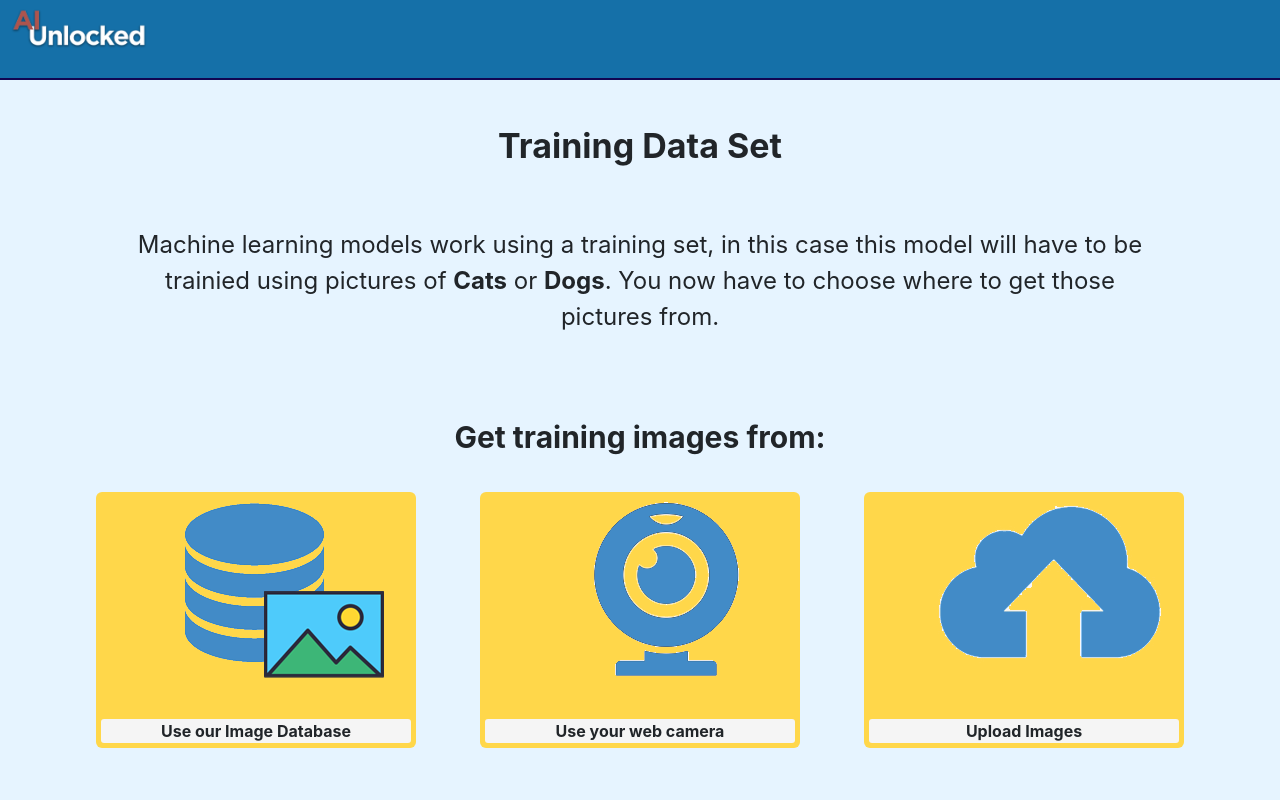
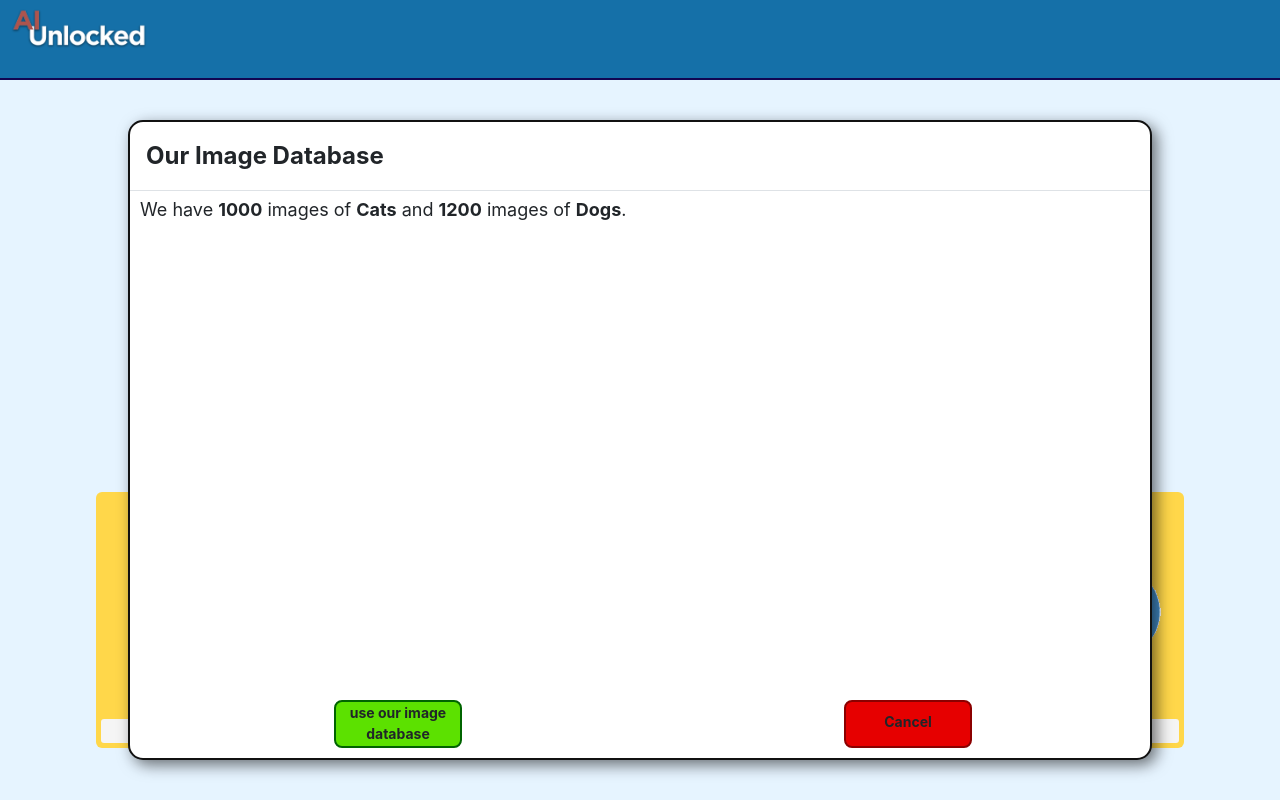
Before and after one commit to radu-filipescu/AIUnlocked---frontend, an Angular app in the folder ClientApp/: page /import-training-data in a window 1280 px wide. Built offline with nearby package versions, Linux system fonts and the light colour scheme.

Commit message:
done using our database modal

```diff
--- a/ClientApp/src/app/app.module.ts
+++ b/ClientApp/src/app/app.module.ts
@@ -8,12 +8,14 @@ import { AppComponent } from './app.component';
 import { AppBackgroundComponent } from './app-background/app-background.component';
 import { ImportTrainingDataPageComponent } from './import-training-data/import-training-data-page/import-training-data-page.component';
 import { AppRoutingModule } from './app-routing.module';
+import { ImportFromDatabaseModalComponent } from './import-training-data/import-from-database-modal/import-from-database-modal.component';
 
 @NgModule({
   declarations: [
     AppComponent,
     AppBackgroundComponent,
-    ImportTrainingDataPageComponent
+    ImportTrainingDataPageComponent,
+    ImportFromDatabaseModalComponent
   ],
   imports: [
     BrowserModule.withServerTransition({ appId: 'ng-cli-universal' }),
--- a/ClientApp/src/app/global-services/global-service.service.ts
+++ b/ClientApp/src/app/global-services/global-service.service.ts
@@ -1,3 +1,4 @@
+import { HttpClient } from '@angular/common/http';
 import { Injectable } from '@angular/core';
 
 @Injectable({
@@ -7,5 +8,11 @@ export class GlobalServiceService {
   static userClass1: string = "Cats";
   static userClass2: string = "Dogs";
 
-  constructor() { }
+  backendUrl: string = "http://localhost:";
+
+  constructor(public httpClient: HttpClient) { }
+
+  databaseResultCount(label: string) {
+    //return this.httpClient.get(this.backendUrl, )
+  }
 }
--- /dev/null
+++ b/ClientApp/src/app/import-training-data/import-from-database-modal/import-from-database-modal.component.css
@@ -0,0 +1,56 @@
+.wrapper {
+  width: 80vw;
+  height: 80vh;
+  position: absolute;
+  top: 5vh;
+  left: 10vw;
+  background: white;
+  border-radius: 15px;
+  border: 2px solid #111111;
+  -webkit-box-shadow: 5px 5px 15px 0px rgba(0,0,0,0.55);
+  box-shadow: 5px 5px 15px 0px rgba(0,0,0,0.55);
+}
+
+.modal-header {
+    width: 100%;
+    text-align: center;
+    font-weight: bold;
+    font-size: 24px;
+}
+
+.search-results {
+    width: 100%;
+    font-size: 18px;
+    padding-left: 10px;
+    padding-top: 5px;
+}
+
+.modal-button {
+  position: absolute;
+  height: 6vh;
+  width: 10vw;
+  border-radius: 8px;
+  bottom: 10px;
+  font-size: 14px;
+  font-weight: bold;
+  text-align: center;
+}
+
+.modal-button:hover {
+  cursor: pointer;
+  -webkit-box-shadow: 5px 5px 10px 0px rgba(0,0,0,0.55);
+  box-shadow: 5px 5px 10px 0px rgba(0,0,0,0.55);
+}
+
+.cancel-button {
+  border: 2px solid darkred;
+  background-color: #e60000;
+  left: 70%;
+  line-height: 5vh;
+}
+
+.accept-button {
+  border: 2px solid darkgreen;
+  background-color: #5ce100;
+  left: 20%;
+}
--- /dev/null
+++ b/ClientApp/src/app/import-training-data/import-from-database-modal/import-from-database-modal.component.html
@@ -0,0 +1,15 @@
+<div class="wrapper">
+  <div class="modal-header">
+    Our Image Database
+  </div>
+
+  <div class="search-results">
+    We have <b>{{databaseClass1Results}}</b> images of <b>{{userClass1}}</b> and <b>{{databaseClass2Results}}</b> images of <b>{{userClass2}}</b>.
+  </div>
+
+  <!-- TODO: display (some) images-->
+
+  <div class="modal-button cancel-button" (click)="close()">Cancel</div>
+
+  <div class="modal-button accept-button">use our image database</div>
+</div>
--- /dev/null
+++ b/ClientApp/src/app/import-training-data/import-from-database-modal/import-from-database-modal.component.ts
@@ -0,0 +1,29 @@
+import { Component, EventEmitter, OnInit, Output } from '@angular/core';
+import { GlobalServiceService } from '../../global-services/global-service.service';
+
+@Component({
+  selector: 'app-import-from-database-modal',
+  templateUrl: './import-from-database-modal.component.html',
+  styleUrls: ['./import-from-database-modal.component.css']
+})
+export class ImportFromDatabaseModalComponent implements OnInit {
+  userClass1: string = "";
+  userClass2: string = "";
+  databaseClass1Results: number = 1000;
+  databaseClass2Results: number = 1200;
+
+  @Output() cancelEvent = new EventEmitter<void>();
+
+  constructor(public globalService: GlobalServiceService) { }
+
+  ngOnInit() {
+    this.userClass1 = GlobalServiceService.userClass1;
+    this.userClass2 = GlobalServiceService.userClass2;
+
+    // TODO: get number of results from backend
+  }
+
+  close() {
+    this.cancelEvent.emit();
+  }
+}
--- a/ClientApp/src/app/import-training-data/import-training-data-page/import-training-data-page.component.html
+++ b/ClientApp/src/app/import-training-data/import-training-data-page/import-training-data-page.component.html
@@ -8,18 +8,20 @@
 
   <div class="get-images-from">Get training images from:</div>
 
-  <div class="import-option">
+  <div class="import-option" (click)="openOurDatabaseModal()">
     <img style="padding-left: 5vw" src="../../../assets/images/image-database.png" />
     <div class="option-name">Use our Image Database</div>
   </div>
 
-  <div class="import-option">
+  <div class="import-option" (click)="openOurDatabaseModal()">
     <img style="padding-left: 5vw" src="../../../assets/images/webcam-icon.png" />
     <div class="option-name">Use your web camera</div>
   </div>
 
-  <div class="import-option">
+  <div class="import-option" (click)="openOurDatabaseModal()">
     <img style="padding-left: 5vw" src="../../../assets/images/upload-icon.png" />
     <div class="option-name">Upload Images</div>
   </div>
+
+  <app-import-from-database-modal *ngIf="showDatabaseModal" (cancelEvent)="closeDatabaseModal()"></app-import-from-database-modal>
 </div>
--- a/ClientApp/src/app/import-training-data/import-training-data-page/import-training-data-page.component.ts
+++ b/ClientApp/src/app/import-training-data/import-training-data-page/import-training-data-page.component.ts
@@ -11,6 +11,10 @@ export class ImportTrainingDataPageComponent implements OnInit {
   userClass1: string = "";
   userClass2: string = "";
 
+  showDatabaseModal: boolean = true;
+  showWebcamModal: boolean = false;
+  showUploadModal: boolean = false;
+
   constructor(public globalService: GlobalServiceService) { }
 
   ngOnInit() {
@@ -19,4 +23,20 @@ export class ImportTrainingDataPageComponent implements OnInit {
     this.userClass2 = GlobalServiceService.userClass2;
   }
 
+  openOurDatabaseModal() {
+    this.showDatabaseModal = true;
+  }
+
+  openWebcamModal() {
+    this.showWebcamModal = true;
+  }
+
+  openUploadModal() {
+    this.showUploadModal = true;
+  }
+
+  closeDatabaseModal() {
+    this.showDatabaseModal = false;
+  }
+
 }
```
Also changed, not shown: 1 other file (tests, documents, lock files or other folders).
